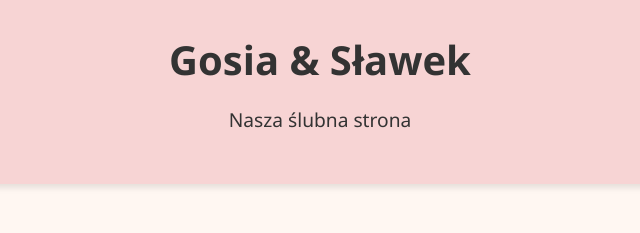
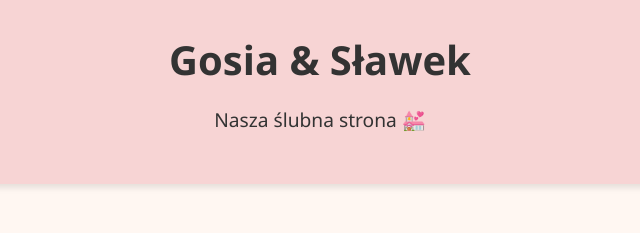
Before and after one commit to sparklingoat/gosiaislawek, a plain HTML site: page index.html in a window 1280 px wide. Shown: the top 233 px of the page, 320-960 px from the left. Drawn offline with Linux system fonts and the light colour scheme.

Commit message:
Update index.html

```diff
--- a/index.html
+++ b/index.html
@@ -9,7 +9,7 @@
 <body>
   <header>
     <h1>Gosia & Sławek</h1>
-    <p>Nasza ślubna strona</p>
+    <p>Nasza ślubna strona 💒</p>
   </header>
 
   <main>
```
